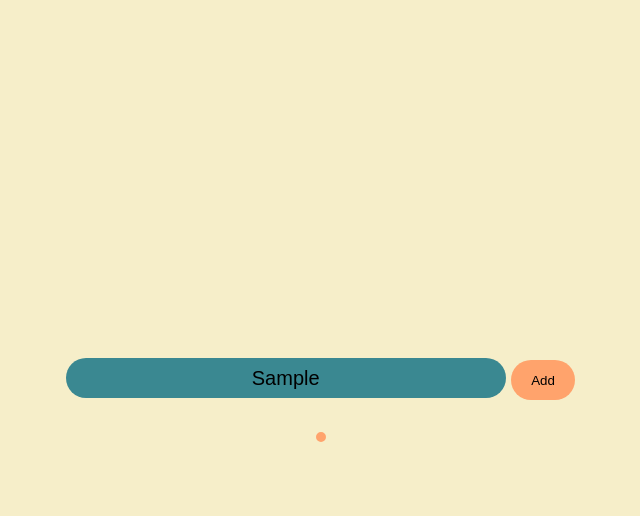
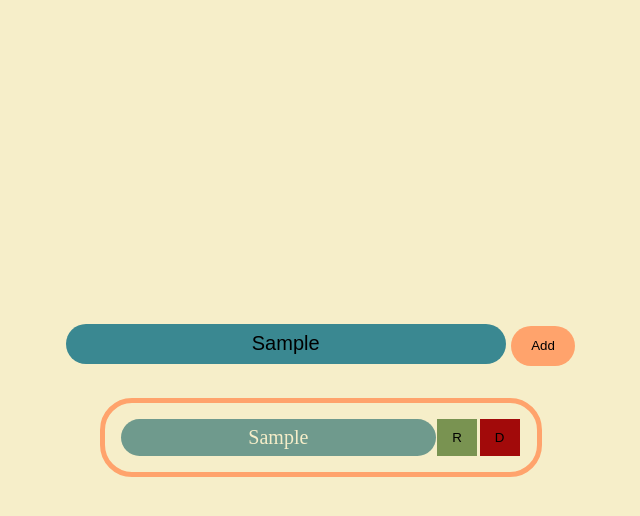
Before and after one commit to AhmedMohamedZein/ITI_JavaScript, a plain HTML site: page Day10/part2/index.html in a window 1280 px wide. Both pictures are taken after typing "Sample" into the empty fields and a click on the button "Add". Shown: the whole page, without its empty margins (319-959 px from the left). Drawn offline with Linux system fonts and the light colour scheme.

Commit message:
adding behaviour

```diff
--- a/Day10/part2/index.css
+++ b/Day10/part2/index.css
@@ -34,7 +34,7 @@
     color: #F6EEC9;
 }
 
-.tasks-container {
+#tasks-container {
     margin-top: 2em;
     border: solid 5px #FFA36C;
     border-radius: 4vh;
@@ -43,14 +43,14 @@
     justify-content: start;
 }
 
-.tasks-container div {
+#tasks-container div {
     margin: 1em;
     width: 50vh;
     /* height: 5vh; */
     display: flex;
 }
 
-.tasks-container div span {
+#tasks-container div span {
     padding: 7px;
     width: 30vh;
     /* height: 5vh; */
@@ -83,7 +83,7 @@
     border-radius: 4vh;
 }
 
-.tasks-container button {
+#tasks-container button {
     width: 5vh;
     height: inherit;
     margin-left: 0.1em;
--- a/Day10/part2/index.html
+++ b/Day10/part2/index.html
@@ -4,16 +4,16 @@
     <meta charset="UTF-8">
     <meta http-equiv="X-UA-Compatible" content="IE=edge">
     <meta name="viewport" content="width=device-width, initial-scale=1.0">
-    <title>Day 2 Part 1</title>
+    <title>Day 10 Part 2</title>
     <link rel="stylesheet" href="./index.css">
 </head>
 <body>
     <main class="container">
         <div>
-            <input type="text" alt="addTask" placeholder="Add a task">
+            <input id="myTextId" type="text" alt="addTask" placeholder="Add a task">
             <button type="button" id="Add" value="">Add</button>
         </div>
-        <div class="tasks-container">
+        <div id="tasks-container">
 
         </div>
     </main>
--- a/Day10/part2/index.js
+++ b/Day10/part2/index.js
@@ -0,0 +1,25 @@
+let add = document.getElementById("Add");
+let getContainer =  document.getElementById("tasks-container");
+let doneButton = document.getElementsByClassName("done");
+
+
+function addTask (event) {
+    let getText = document.getElementById('myTextId').value;
+    let myDiv = document.createElement('div');
+    let mySpan = document.createElement('span');
+    let doneBtn  = document.createElement("button");
+    let removeBtn = document.createElement("button");
+    doneBtn.classList.add('done');
+    doneBtn.innerText = 'R';
+    removeBtn.classList.add('remove');
+    removeBtn.innerText = 'D'
+    mySpan.innerText = getText ;
+    myDiv.appendChild(mySpan);
+    myDiv.appendChild(doneBtn);
+    myDiv.appendChild(removeBtn);
+
+    getContainer.appendChild(myDiv);
+}
+
+
+add.addEventListener('click',addTask);
```
